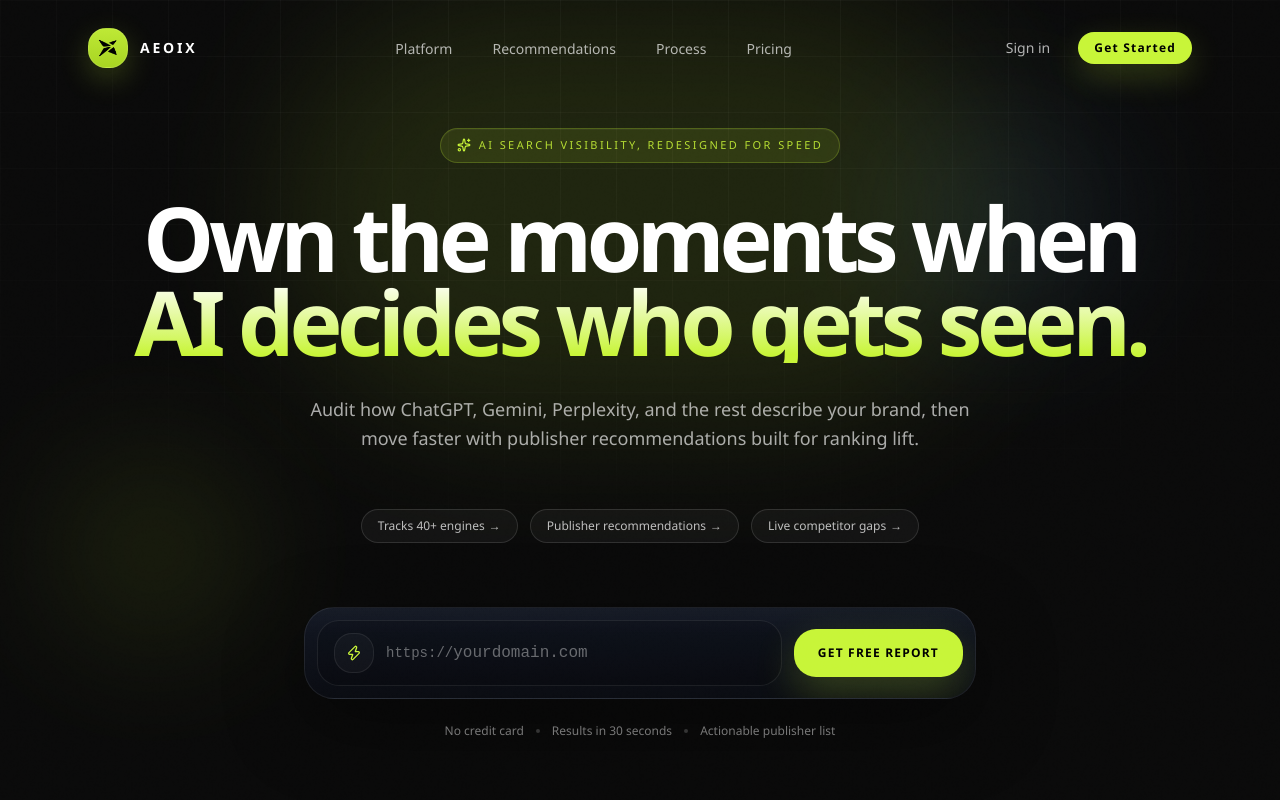
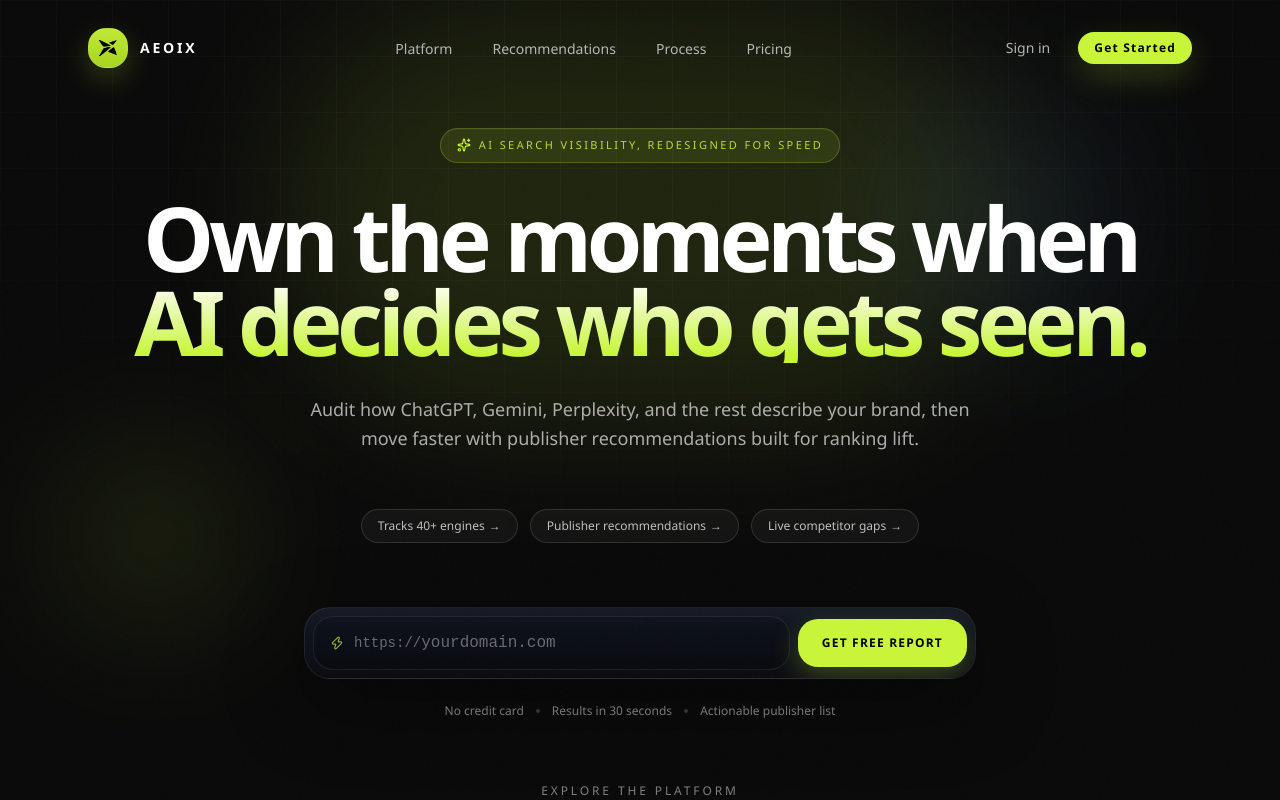
Before and after one commit to akashgupta157/landing-page-, a Next.js app: page / in a window 1280 px wide. Shown: the top 800 px of the page. Built offline with nearby package versions, Linux system fonts and the light colour scheme.

Commit message:
refactor: adjust layout and styling in HeroSection for improved visual consistency, including updates to spacing, button styles, and icon size

```diff
--- a/components/landing/HeroSection.tsx
+++ b/components/landing/HeroSection.tsx
@@ -468,16 +468,14 @@
             // onSubmit={handleSubmit}
             className="mx-auto mt-12 xl:mt-16 w-full max-w-2xl"
           >
-            <div className="panel-shell group relative flex flex-col gap-3 rounded-[30px] p-3 md:flex-row md:items-center">
-              <div className="flex flex-1 items-center gap-3 rounded-[22px] border border-white/8 bg-black/15 px-4 py-3 transition-all duration-300 focus-within:border-[#c8f538]/40 focus-within:bg-black/25">
-                <div className="flex h-10 w-10 items-center justify-center rounded-2xl border border-white/8 bg-white/[0.03] transition-all duration-300 group-hover:border-[#c8f538]/20 group-hover:bg-[#c8f538]/5">
-                  <Zap
-                    size={16}
-                    className="text-[#c8f538] transition-transform duration-300 group-hover:scale-110"
-                  />
-                </div>
+            <div className="panel-shell group relative flex flex-col gap-2 rounded-[26px] p-2 md:flex-row md:items-center">
+              <div className="flex flex-1 items-center gap-2.5 rounded-[20px] border border-white/8 bg-black/15 px-4 py-3.5 transition-all duration-300 focus-within:border-[#c8f538]/40 focus-within:bg-black/25">
+                <Zap
+                  size={14}
+                  className="shrink-0 text-[#c8f538]/70 transition-colors duration-300 group-hover:text-[#c8f538]"
+                />
                 <div className="flex min-w-0 flex-1 items-center">
-                  <span className="text-sm font-mono text-white/38">
+                  <span className="shrink-0 text-sm font-mono text-white/38">
                     https://
                   </span>
                   <input
@@ -492,7 +490,7 @@
 
               <button
                 type="submit"
-                className="button-shine cursor-pointer group relative overflow-hidden rounded-[22px] bg-[#c8f538] px-6 py-4 text-xs font-semibold uppercase tracking-[0.1em] text-black shadow-[0_16px_40px_rgba(200,245,56,0.22)] transition-all duration-300 hover:-translate-y-0.5 hover:shadow-[0_20px_46px_rgba(200,245,56,0.35)]"
+                className="button-shine cursor-pointer group relative overflow-hidden rounded-[20px] bg-[#c8f538] px-6 py-4 text-xs font-semibold uppercase tracking-[0.1em] text-black shadow-[0_10px_28px_rgba(200,245,56,0.25)] transition-all duration-300 hover:-translate-y-0.5 hover:shadow-[0_16px_36px_rgba(200,245,56,0.38)]"
               >
                 <span className="relative z-10 transition-transform duration-300 group-hover:scale-105">
                   Get free report
```
